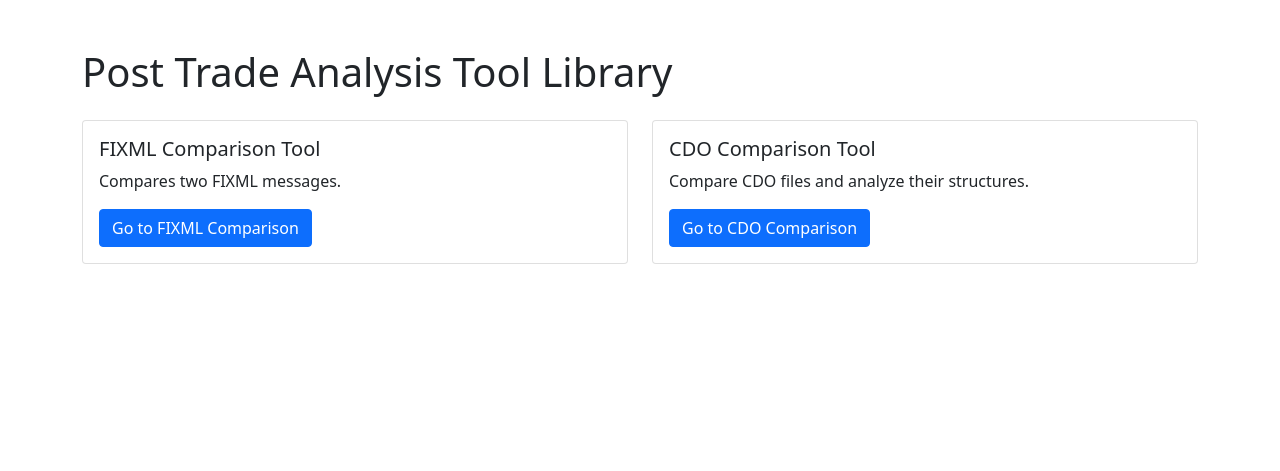
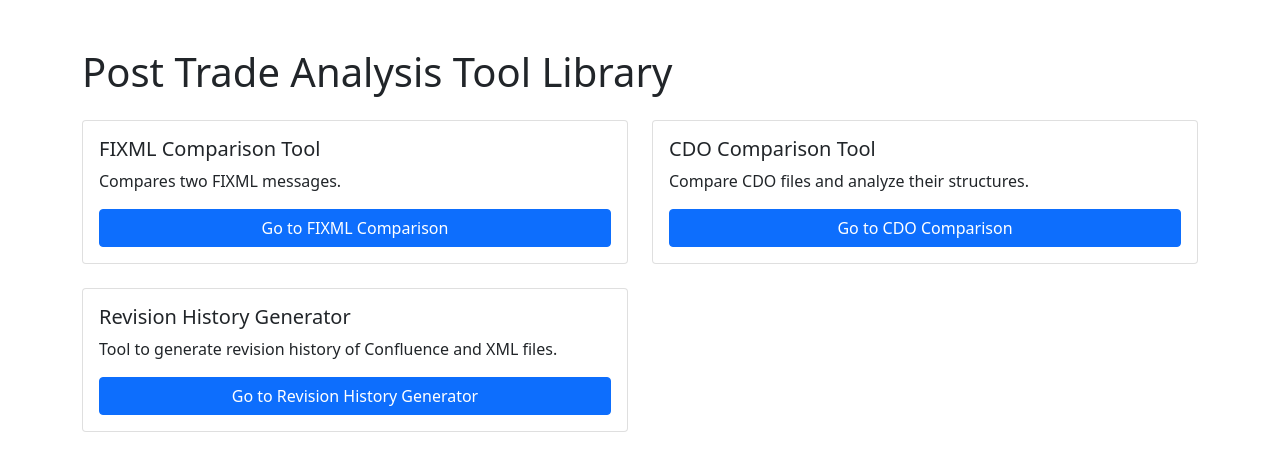
Before and after one commit to P-McA/analysis-tool-suite, a Flask app: page / in a window 1280 px wide. Shown: the top 471 px of the page. Run offline with Flask 3, Linux system fonts and the light colour scheme.

Commit message:
Added Revision History Generator

```diff
--- a/templates/index.html
+++ b/templates/index.html
@@ -3,32 +3,51 @@
 <head>
     <meta charset="UTF-8">
     <meta name="viewport" content="width=device-width, initial-scale=1.0">
-    <title>Comparison Tools Library</title>
+    <title>Post Trade Analysis Tool Library</title>
     <link href="https://cdn.jsdelivr.net/npm/bootstrap@5.1.3/dist/css/bootstrap.min.css" rel="stylesheet">
+    <style>
+        .card {
+            height: 100%;
+        }
+    </style>
 </head>
 <body>
     <div class="container mt-5">
         <h1 class="mb-4">Post Trade Analysis Tool Library</h1>
-        <div class="row">
-            <div class="col-md-6 mb-3">
+
+        <div class="row row-cols-1 row-cols-md-2 g-4">
+            <div class="col">
                 <div class="card">
-                    <div class="card-body">
+                    <div class="card-body d-flex flex-column">
                         <h5 class="card-title">FIXML Comparison Tool</h5>
-                        <p class="card-text">Compares two FIXML messages.</p>
-                        <a href="fixml_comparison" class="btn btn-primary">Go to FIXML Comparison</a>
+                        <p class="card-text flex-grow-1">Compares two FIXML messages.</p>
+                        <a href="fixml_comparison" class="btn btn-primary mt-auto">Go to FIXML Comparison</a>
                     </div>
                 </div>
             </div>
-            <div class="col-md-6 mb-3">
+
+            <div class="col">
                 <div class="card">
-                    <div class="card-body">
+                    <div class="card-body d-flex flex-column">
                         <h5 class="card-title">CDO Comparison Tool</h5>
-                        <p class="card-text">Compare CDO files and analyze their structures.</p>
-                        <a href="cdo_comparison" class="btn btn-primary">Go to CDO Comparison</a>
+                        <p class="card-text flex-grow-1">Compare CDO files and analyze their structures.</p>
+                        <a href="cdo_comparison" class="btn btn-primary mt-auto">Go to CDO Comparison</a>
+                    </div>
+                </div>
+            </div>
+
+            <div class="col">
+                <div class="card">
+                    <div class="card-body d-flex flex-column">
+                        <h5 class="card-title">Revision History Generator</h5>
+                        <p class="card-text flex-grow-1">Tool to generate revision history of Confluence and XML files.</p>
+                        <a href="revision_history" class="btn btn-primary mt-auto">Go to Revision History Generator</a>
                     </div>
                 </div>
             </div>
         </div>
     </div>
+
+    <script src="https://cdn.jsdelivr.net/npm/bootstrap@5.1.3/dist/js/bootstrap.bundle.min.js"></script>
 </body>
 </html>
```
Also changed, not shown: templates/revision_history_generator.html (added, +77 -0 lines).
